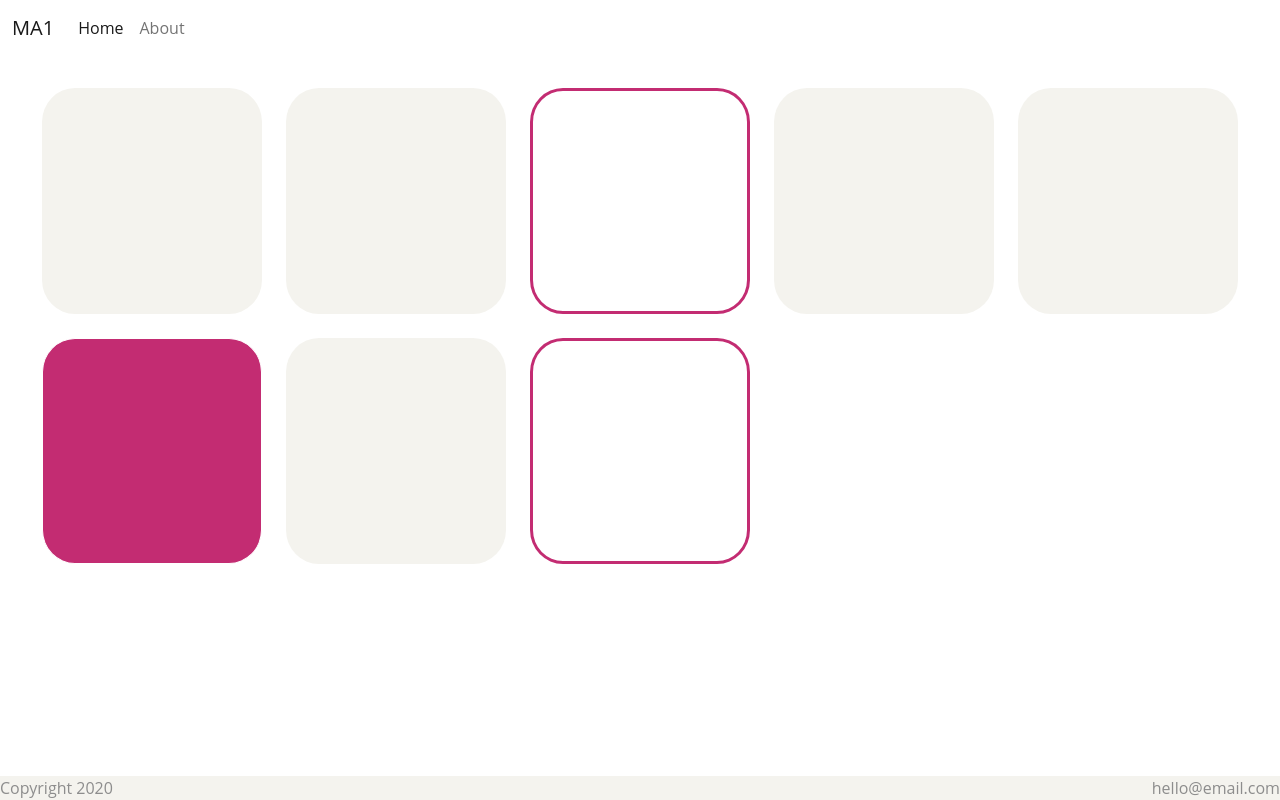
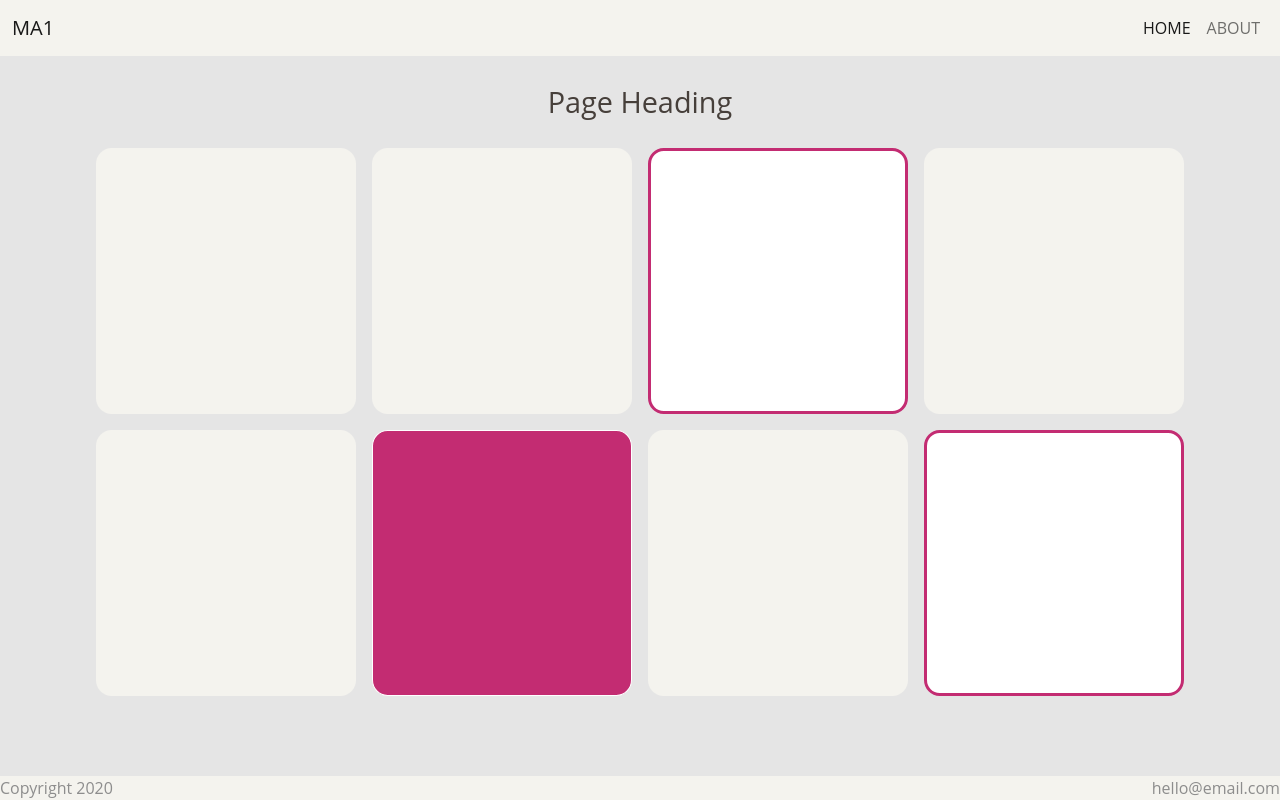
Before and after one commit to Jimbozz/james-badenhorst-css-frameworks-ma1, a plain HTML site: page index.html in a window 1280 px wide. Drawn offline with nearby package versions, Linux system fonts and the light colour scheme.

Commit message:
square grid layout adjust

```diff
--- a/index.html
+++ b/index.html
@@ -10,22 +10,26 @@
 </head>
 <body>
   <div class="wrapper">
-    <nav class="navbar navbar-expand-lg navbar-light bg-light">
+    <nav class="navbar navbar-expand-lg navbar-light bg-light nav">
       <div class="container-fluid">
         <a class="navbar-brand" href="#">MA1</a>
         <button class="navbar-toggler" type="button" data-bs-toggle="collapse" data-bs-target="#navbarNavAltMarkup" aria-controls="navbarNavAltMarkup" aria-expanded="false" aria-label="Toggle navigation">
           <span class="navbar-toggler-icon"></span>
         </button>
-        <div class="collapse navbar-collapse" id="navbarNavAltMarkup">
-          <div class="navbar-nav">
-            <a class="nav-link active" aria-current="page" href="#">Home</a>
-            <a class="nav-link" href="#">About</a>
-          </div>
+        <div class="collapse navbar-collapse nav__list" id="navbarNav">
+          <ul class="navbar-nav">
+            <li class="nav-item">
+              <a class="nav-link nav__link active" aria-current="page" href="/index.html">HOME</a>
+            </li>
+            <li class="nav-item">
+              <a class="nav-link nav__link" href="#">ABOUT</a>
+            </li>
+          </ul>
         </div>
       </div>
     </nav>
-
-    <div class="squares">
+    <h1 class="page__heading">Page Heading</h1>
+    <div class="squares__grid">
       <div class="squares__item"></div>
       <div class="squares__item"></div>
       <div class="squares__item--pink--outline"></div>
--- a/sass/partials/_custom.scss
+++ b/sass/partials/_custom.scss
@@ -1,7 +1,7 @@
 $colours: (
   primary: #C32C72,
   secondary: #F4F3EE,
-  background-colour: #E5E5E5,
+  bg-colour: #E5E5E5,
   dark-grey: #463F3A,
   light-grey: #8D8D8D,
 );
--- a/sass/partials/_layout.scss
+++ b/sass/partials/_layout.scss
@@ -5,7 +5,7 @@ body {
 
 body {
     font-family: "Open sans", sans-serif;
-    background-color: getColour(background-color);
+    background-color: getColour(bg-colour);
     color: getColour(light-grey);
     display: flex;
     flex-direction: column;
--- /dev/null
+++ b/sass/partials/_mixins.scss
@@ -0,0 +1,17 @@
+// 640px, 1024px, 1400px
+$breakpoints-up: ("medium": "40em", "large": "64em", "xlarge": "87.5em");
+
+// 639px, 1023px, 1399px
+$breakpoints-down: ("small": "39.9375em", "medium": "63.9375em", "large": "87.4375em");
+
+@mixin breakpoint-up($size){
+  @media (min-width: map-get($breakpoints-up, $size)){
+    @content;
+  }
+}
+
+@mixin breakpoint-down($size){
+  @media (max-width: map-get($breakpoints-down, $size)){
+    @content;
+  }
+}
--- /dev/null
+++ b/sass/partials/_nav.scss
@@ -0,0 +1,11 @@
+.nav {
+  background: getColour(secondary);
+
+  &__list {
+    justify-content: flex-end;
+  }
+
+  &__link {
+    color: getColour(dark-grey);
+  }
+}
--- a/sass/partials/_squares.scss
+++ b/sass/partials/_squares.scss
@@ -1,12 +1,34 @@
 .squares {
-  display: grid;
-  grid-template-columns: repeat(auto-fill, 220px);
-  grid-gap: 1.5rem;
+  // display: grid;
+  // grid-template-columns: repeat(auto-fill, 220px);
+  // // grid-template-columns: repeat(2, 1fr);
+  // grid-gap: 1.5rem;
   margin: 2rem 1rem;
   justify-content: center;
 
+  // @media (min-width: 668px) {
+  //   grid-template-columns: repeat(4, 1fr);
+  // }
+
+  &__grid {
+    display: grid;
+    grid-template-columns: 1fr;
+    grid-gap: 0.875rem;
+    margin: 1rem 3rem;
+
+    @include breakpoint-up(medium) {
+      grid-template-columns: repeat(2, 1fr);
+      margin: 1rem 4rem;
+    }
+    @include breakpoint-up(large) {
+      grid-template-columns: repeat(4, 1fr);
+      margin: 1rem 6rem;
+      grid-gap: 1rem;
+    }
+  }
+
   &__item {
-    border-radius: 15%;
+    border-radius: 6%;
     padding-top: 100%;
     background: getColour(secondary);
 
--- a/sass/partials/_typography.scss
+++ b/sass/partials/_typography.scss
@@ -15,3 +15,7 @@ h1 {
 a {
   color: getColour(light-grey);
 }
+
+.page__heading {
+  text-align: center;
+}
--- a/sass/style.scss
+++ b/sass/style.scss
@@ -22,6 +22,8 @@
 
 
 @import "partials/layout";
+@import "partials/mixins";
 @import "partials/typography";
 @import "partials/squares";
+@import "partials/nav";
 @import "partials/footer";
```
Also changed, not shown: css/style.css, 1 other file.
